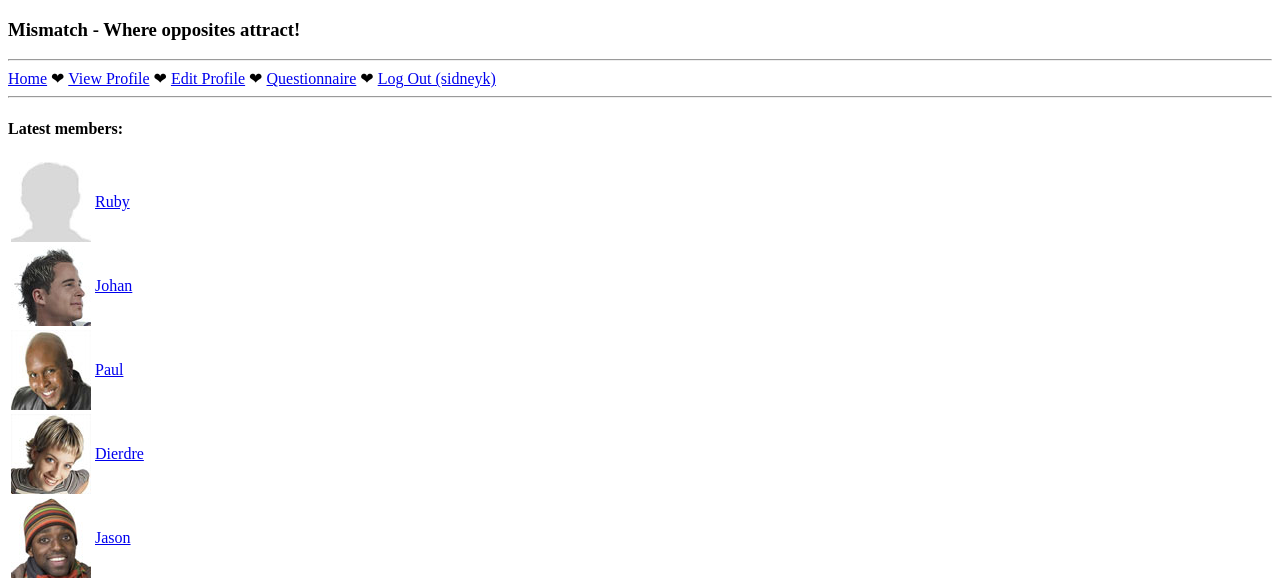
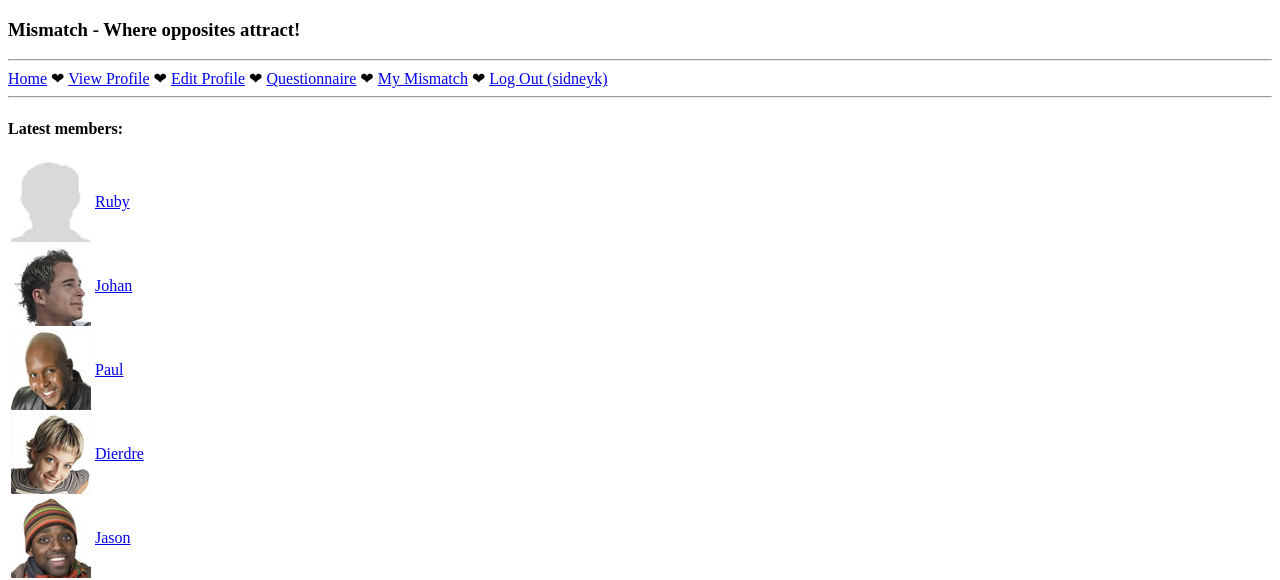
Before and after one commit to ABPxDFW/phplessons, a PHP site: page /index.php in a window 1280 px wide. Shown: the top 580 px of the page. Run offline with PHP 8.4, Linux system fonts and the light colour scheme; a user stored in the database is signed in; data comes from the database, SQL or seed files in the repository.

Commit message:
Adding mymismatch link to navmenu.

```diff
--- a/Chapter8/navmenu.php
+++ b/Chapter8/navmenu.php
@@ -14,6 +14,7 @@
         echo '<a href="viewprofile.php">View Profile</a> &#10084; ';
         echo '<a href="editprofile.php">Edit Profile</a> &#10084; ';
         echo '<a href="questionnaire.php">Questionnaire</a> &#10084; ';
+        echo '<a href="mymismatch.php">My Mismatch</a> &#10084; ';
         echo '<a href="logout.php">Log Out (' . $_SESSION['username'] . ')</a>';
     }
 
```
